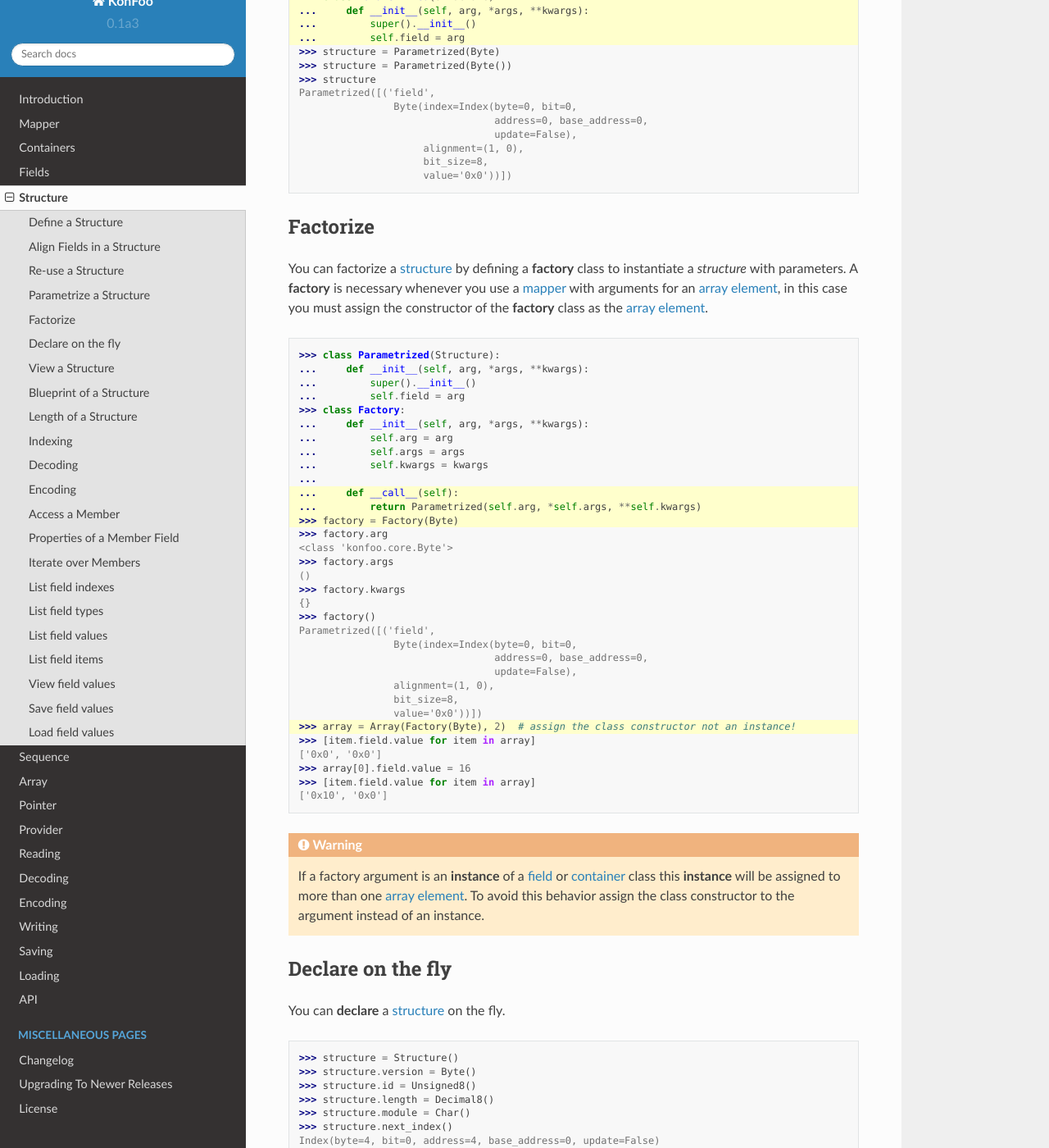
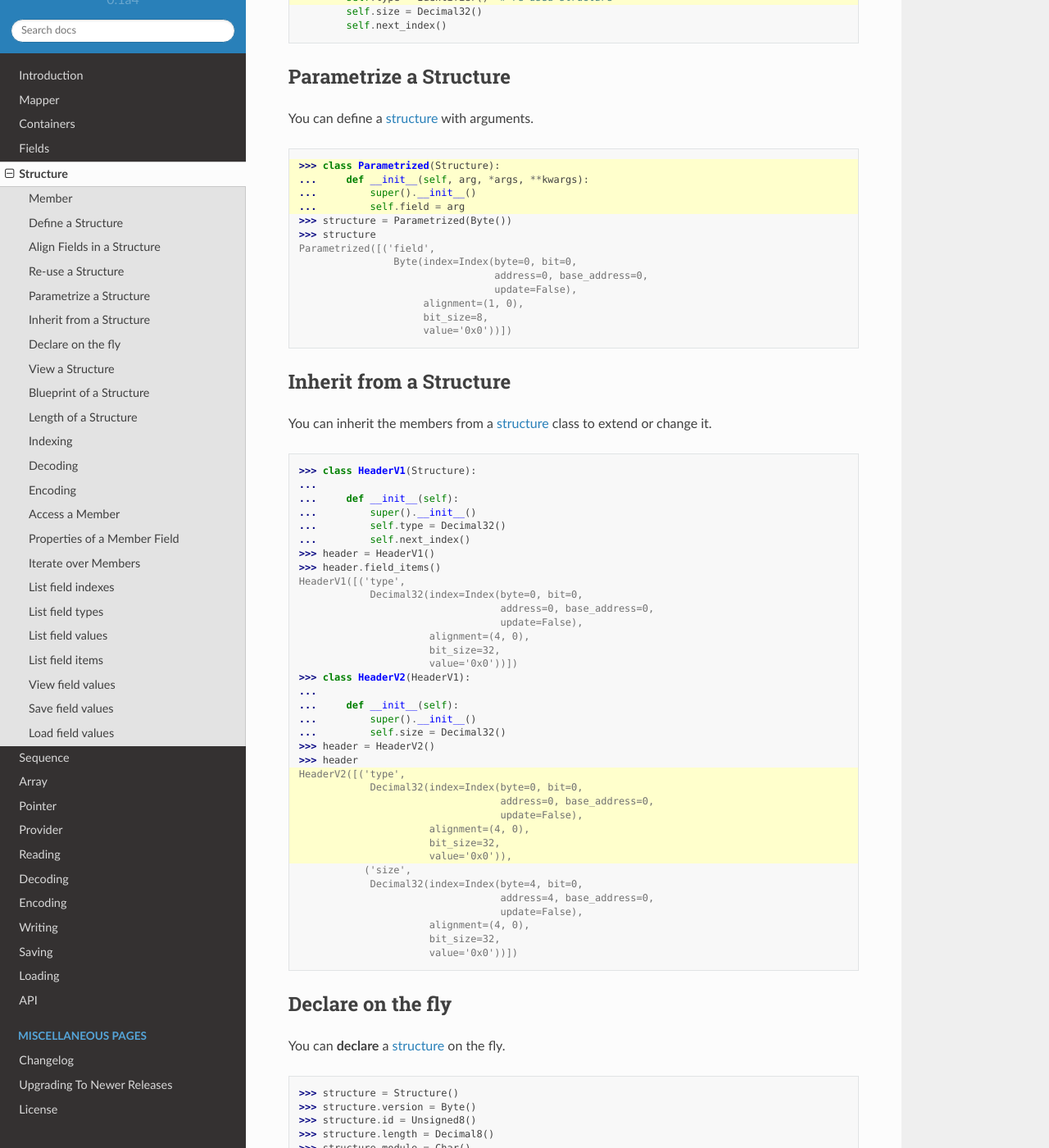
Before and after one commit to JoeVirtual/KonFoo, a Sphinx documentation site: the page built from docs/structure.rst, in a window 1280 px wide and 1400 px high, scrolled down 1444 px. Shown: the whole window at 82% size. Built offline with Sphinx 7.4.7 and the Read the Docs theme 2.0.0, drawn with Linux system fonts in a browser that asks for light colours; some of the changed text lies outside the part shown.

```diff
--- a/docs/array.rst
+++ b/docs/array.rst
@@ -11,7 +11,7 @@
 =====
 
 KonFoo has a :class:`Array` class to map a consecutive area of a *byte stream*
-with the same kind of `array elements <array element>`_.
+with the same kind of :ref:`array elements <array element>`.
 
 
 .. _array element:
@@ -71,18 +71,76 @@
             super().__init__(StringFactory(length), size)
 
 
-View a Array
-------------
+Factorizing an Array element
+----------------------------
+
+You can factorize a `array element`_ by defining a **factory** class to instantiate
+an `array element`_ with parameters. A **factory** is necessary whenever you use a
+:ref:`mapper <mapper>` with arguments for an `array element`_, in this case you must
+assign the constructor of the **factory** class as the `array element`_.
+
+.. code-block:: python
+    :emphasize-lines: 11-13, 28
+
+    >>> class Parametrized(Structure):
+    ...     def __init__(self, arg, *args, **kwargs):
+    ...         super().__init__()
+    ...         self.field = arg
+    >>> class Factory:
+    ...     def __init__(self, arg, *args, **kwargs):
+    ...         self.arg = arg
+    ...         self.args = args
+    ...         self.kwargs = kwargs
+    ...
+    ...     def __call__(self):
+    ...         return Parametrized(self.arg, *self.args, **self.kwargs)
+    >>> factory = Factory(Byte)
+    >>> factory.arg  # doctest: +NORMALIZE_WHITESPACE
+    <class 'konfoo.core.Byte'>
+    >>> factory.args
+    ()
+    >>> factory.kwargs
+    {}
+    >>> factory() # doctest: +NORMALIZE_WHITESPACE
+    Parametrized([('field',
+                    Byte(index=Index(byte=0, bit=0,
+                                     address=0, base_address=0,
+                                     update=False),
+                    alignment=(1, 0),
+                    bit_size=8,
+                    value='0x0'))])
+    >>> array = Array(Factory(Byte), 2)  # assign the class constructor not an instance!
+    >>> [item.field.value for item in array]
+    ['0x0', '0x0']
+    >>> array[0].field.value = 16
+    >>> [item.field.value for item in array]
+    ['0x10', '0x0']
+
+
+.. warning::
+
+    If a factory argument is an **instance** of a :ref:`field <field>` or
+    :ref:`container <container>` class this **instance** will be assigned to
+    more than one `array element`_. To avoid this behavior assign the class
+    constructor to the argument instead of an instance.
+
+View an Array
+-------------
 
 You can **view** the `array`_
 
-    >>> array = Array(Byte)
+    >>> array = Array(Byte, 1)
     >>> array # doctest: +NORMALIZE_WHITESPACE
-    []
+    [Byte(index=Index(byte=0, bit=0,
+                      address=0, base_address=0,
+                      update=False),
+          alignment=(1, 0),
+          bit_size=8,
+          value='0x0')]
 
 
-Blueprint of a Array
---------------------
+Blueprint of an Array
+---------------------
 
 You can get the blueprint of the `array`_ by calling the method
 :meth:`~Sequence.blueprint`.
@@ -90,20 +148,31 @@
     >>> pprint(array.blueprint()) # doctest: +NORMALIZE_WHITESPACE
     {'class': 'Array',
      'name': 'Array',
-     'size': 0,
+     'size': 1,
      'type': 'Array',
-     'member': []}
+     'member': [{'address': 0,
+                 'alignment': [1, 0],
+                 'class': 'Byte',
+                 'index': [0, 0],
+                 'max': 255,
+                 'min': 0,
+                 'name': 'Array[0]',
+                 'order': 'auto',
+                 'signed': False,
+                 'size': 8,
+                 'type': 'Field',
+                 'value': '0x0'}]}
 
 
-Length of a Array
------------------
+Length of an Array
+------------------
 
 You can get the **length** of an `array`_ as a tuple in the form of
 ``(number of bytes, remaining bits)`` by calling the method
 :meth:`~Array.field_length`.
 
     >>> array.field_length()
-    (0, 0)
+    (1, 0)
 
 .. note::
 
@@ -133,7 +202,8 @@
 :meth:`~Sequence.field_indexes`.
 
     >>> pprint(array.field_indexes()) # doctest: +NORMALIZE_WHITESPACE
-    []
+    [Index(byte=0, bit=0, address=0, base_address=0, update=False)]
+
 
 
 List field types
@@ -164,7 +234,12 @@
 as a **flat** list by calling the method :meth:`~Sequence.field_items`.
 
     >>> pprint(array.field_items()) # doctest: +NORMALIZE_WHITESPACE
-    []
+    [('.[0]', Byte(index=Index(byte=0, bit=0,
+                               address=0, base_address=0,
+                               update=False),
+                   alignment=(1, 0),
+                   bit_size=8,
+                   value='0x0'))]
 
 
 View field values
@@ -174,7 +249,8 @@
 as a **flat** list by calling the method :meth:`~Container.to_list`.
 
     >>> pprint(array.to_list()) # doctest: +NORMALIZE_WHITESPACE
-    []
+    [('Array..[0]', '0x0')]
+
 
 .. note::
 
@@ -187,7 +263,8 @@
 :meth:`~Container.to_dict`.
 
     >>> pprint(array.to_dict()) # doctest: +NORMALIZE_WHITESPACE
-    OrderedDict([('Array', OrderedDict())])
+    OrderedDict([('Array', OrderedDict([('.[0]', '0x0')]))])
+
 
 .. note::
 
@@ -217,6 +294,7 @@
 
     >>> array.load("_static/array.ini", nested=True)
     [Array]
+    Array..[0] = 0x0
 
 
 .. note::
--- a/docs/conf.py
+++ b/docs/conf.py
@@ -53,9 +53,9 @@
 # built documents.
 #
 # The short X.Y version.
-version = '0.1a3'
+version = '0.1a4'
 # The full version, including alpha/beta/rc tags.
-release = '0.1a3'
+release = '0.1a4'
 
 # The language for content autogenerated by Sphinx. Refer to documentation
 # for a list of supported languages.
@@ -261,7 +261,7 @@
 # -- Options for InterSphinx --------------------------------------------------
 
 # Example configuration for intersphinx: refer to the Python standard library.
-intersphinx_mapping = {'http://docs.python.org/3.4': None}
+intersphinx_mapping = {'https://docs.python.org/3.4': None}
 
 
 # -- Options for AutoDoc ------------------------------------------------------
--- a/docs/decoding.rst
+++ b/docs/decoding.rst
@@ -15,10 +15,59 @@
 Resizing on the fly
 -------------------
 
+.. code-block:: python
+    :emphasize-lines: 13, 17
+
+    class OPCString(Structure):
+
+        def __init__(self):
+            super().__init__()
+            # Length of the string
+            self.length = Decimal16()
+            # Content of the string
+            self.content = String()
+            self.next_index()
+
+        def decode(self, buffer=bytes(), index=zero(), **options):
+            # Reset content field size on the fly.
+            self.content.resize(0)
+            # Decode complete structure.
+            index = super().decode(buffer, index, **options)
+            # Re-size content field on the fly.
+            self.content.resize(self.length.value)
+            # Decode the content field.
+            index = self.content.decode(buffer, index, **options)
+            return index
 
 Updating on the fly
 -------------------
 
+.. code-block:: python
+    :emphasize-lines: 15, 19
+
+    class OPCString(Structure):
+
+        def __init__(self):
+            super().__init__()
+            # Length of the string
+            self.length = Decimal16()
+            # Content of the string
+            self.content = String()
+            self.next_index()
+
+        def decode(self, buffer=bytes(), index=zero(), **options):
+            # Decode length field first.
+            index = self.length.decode(buffer, index, **options)
+            # Check if content field size is incorrect.
+            if self.length.value != len(self.content):
+                # Re-size content field on the fly.
+                self.content.resize(self.length.value)
+                # Request a buffer update from the providing pointer on the fly.
+                return index._replace(update=True)
+            else:
+                # Decode content field with correct size.
+                return self.content.decode(buffer, index, **options)
+
 
 Declaring on the fly
 --------------------
--- a/docs/sequence.rst
+++ b/docs/sequence.rst
@@ -12,7 +12,7 @@
 ========
 
 KonFoo has a :class:`Sequence` class to map a consecutive area of a *byte
-stream* with different kind of `members <member>`_.
+stream* with different kind of :ref:`members <sequence member>`.
 The order how you append the members to the `sequence`_ defines the order how
 the members are decoded and encoded by the built-in decoding and encoding engine.
 
--- a/docs/structure.rst
+++ b/docs/structure.rst
@@ -14,8 +14,18 @@
 
 KonFoo has a :class:`Structure` class and many :ref:`field <field>` classes to
 declare the mapping part of a *byte stream* :ref:`mapper <mapper>`.
-The order how you declare the fields in the `structure`_ defines the order how
-the fields are decoded and encoded by the built-in decoding and encoding engine.
+The order how you declare the :ref:`members <structure member>` in the `structure`_
+defines the order how the :ref:`members <structure member>` are decoded and encoded
+by the built-in decoding and encoding engine.
+
+
+.. _structure member:
+
+Member
+------
+
+A `structure member`_ can be any :ref:`field <field>` or :ref:`container
+<container>` class.
 
 
 Define a Structure
@@ -61,6 +71,9 @@
             self.module = Char(4)        # 4th field aligned to 4 bytes
             self.next_index()
 
+.. note:: The field :ref:`alignment <field alignment>` works only for the
+          :class:`Decimal` :ref:`field <field>` classes.
+
 
 Re-use a Structure
 ------------------
@@ -91,7 +104,6 @@
     ...     def __init__(self, arg, *args, **kwargs):
     ...         super().__init__()
     ...         self.field = arg
-    >>> structure = Parametrized(Byte)
     >>> structure = Parametrized(Byte())
     >>> structure # doctest: +NORMALIZE_WHITESPACE
     Parametrized([('field',
@@ -102,59 +114,51 @@
                          bit_size=8,
                          value='0x0'))])
 
-Factorize
----------
 
-You can factorize a `structure`_ by defining a **factory** class to instantiate
-a `structure` with parameters. A **factory** is necessary whenever you use a
-:ref:`mapper <mapper>` with arguments for an :ref:`array element <array element>`,
-in this case you must assign the constructor of the **factory** class as the
-:ref:`array element <array element>`.
+Inherit from a Structure
+------------------------
+
+You can inherit the members from a `structure`_ class to extend or change it.
 
 .. code-block:: python
-    :emphasize-lines: 11-13, 28
+    :emphasize-lines: 23-29
 
-    >>> class Parametrized(Structure):
-    ...     def __init__(self, arg, *args, **kwargs):
+    >>> class HeaderV1(Structure):
+    ...
+    ...     def __init__(self):
     ...         super().__init__()
-    ...         self.field = arg
-    >>> class Factory:
-    ...     def __init__(self, arg, *args, **kwargs):
-    ...         self.arg = arg
-    ...         self.args = args
-    ...         self.kwargs = kwargs
+    ...         self.type = Decimal32()
+    ...         self.next_index()
+    >>> header = HeaderV1()
+    >>> header.field_items() # doctest: +NORMALIZE_WHITESPACE
+    HeaderV1([('type',
+                Decimal32(index=Index(byte=0, bit=0,
+                                      address=0, base_address=0,
+                                      update=False),
+                          alignment=(4, 0),
+                          bit_size=32,
+                          value='0x0'))])
+    >>> class HeaderV2(HeaderV1):
     ...
-    ...     def __call__(self):
-    ...         return Parametrized(self.arg, *self.args, **self.kwargs)
-    >>> factory = Factory(Byte)
-    >>> factory.arg  # doctest: +NORMALIZE_WHITESPACE
-    <class 'konfoo.core.Byte'>
-    >>> factory.args
-    ()
-    >>> factory.kwargs
-    {}
-    >>> factory() # doctest: +NORMALIZE_WHITESPACE
-    Parametrized([('field',
-                    Byte(index=Index(byte=0, bit=0,
-                                     address=0, base_address=0,
-                                     update=False),
-                    alignment=(1, 0),
-                    bit_size=8,
-                    value='0x0'))])
-    >>> array = Array(Factory(Byte), 2)  # assign the class constructor not an instance!
-    >>> [item.field.value for item in array]
-    ['0x0', '0x0']
-    >>> array[0].field.value = 16
-    >>> [item.field.value for item in array]
-    ['0x10', '0x0']
-
-
-.. warning::
-
-    If a factory argument is an **instance** of a :ref:`field <field>` or
-    :ref:`container <container>` class this **instance** will be assigned to more
-    than one :ref:`array element <array element>`. To avoid this behavior assign
-    the class constructor to the argument instead of an instance.
+    ...     def __init__(self):
+    ...         super().__init__()
+    ...         self.size = Decimal32()
+    >>> header = HeaderV2()
+    >>> header # doctest: +NORMALIZE_WHITESPACE
+    HeaderV2([('type',
+                Decimal32(index=Index(byte=0, bit=0,
+                                      address=0, base_address=0,
+                                      update=False),
+                          alignment=(4, 0),
+                          bit_size=32,
+                          value='0x0')),
+               ('size',
+                Decimal32(index=Index(byte=4, bit=0,
+                                      address=4, base_address=0,
+                                      update=False),
+                          alignment=(4, 0),
+                          bit_size=32,
+                          value='0x0'))])
 
 
 Declare on the fly
--- a/konfoo/__init__.py
+++ b/konfoo/__init__.py
@@ -8,7 +8,7 @@
     foo of the all too well-known memory dumps or hexadecimal views of binary
     data.
 
-    :copyright: (c) 2015 by Jochen Gerhaeusser.
+    :copyright: (c) 2015-2016 by Jochen Gerhaeusser.
     :license: BSD, see LICENSE for details.
 """
 
@@ -159,4 +159,4 @@
     'd3json', 'HexViewer',
 ]
 
-__version__ = '0.1a3'
+__version__ = '0.1a4'
```
Also changed, not shown: other parts of docs/array.rst (+8 -8 lines), 3 other files.
